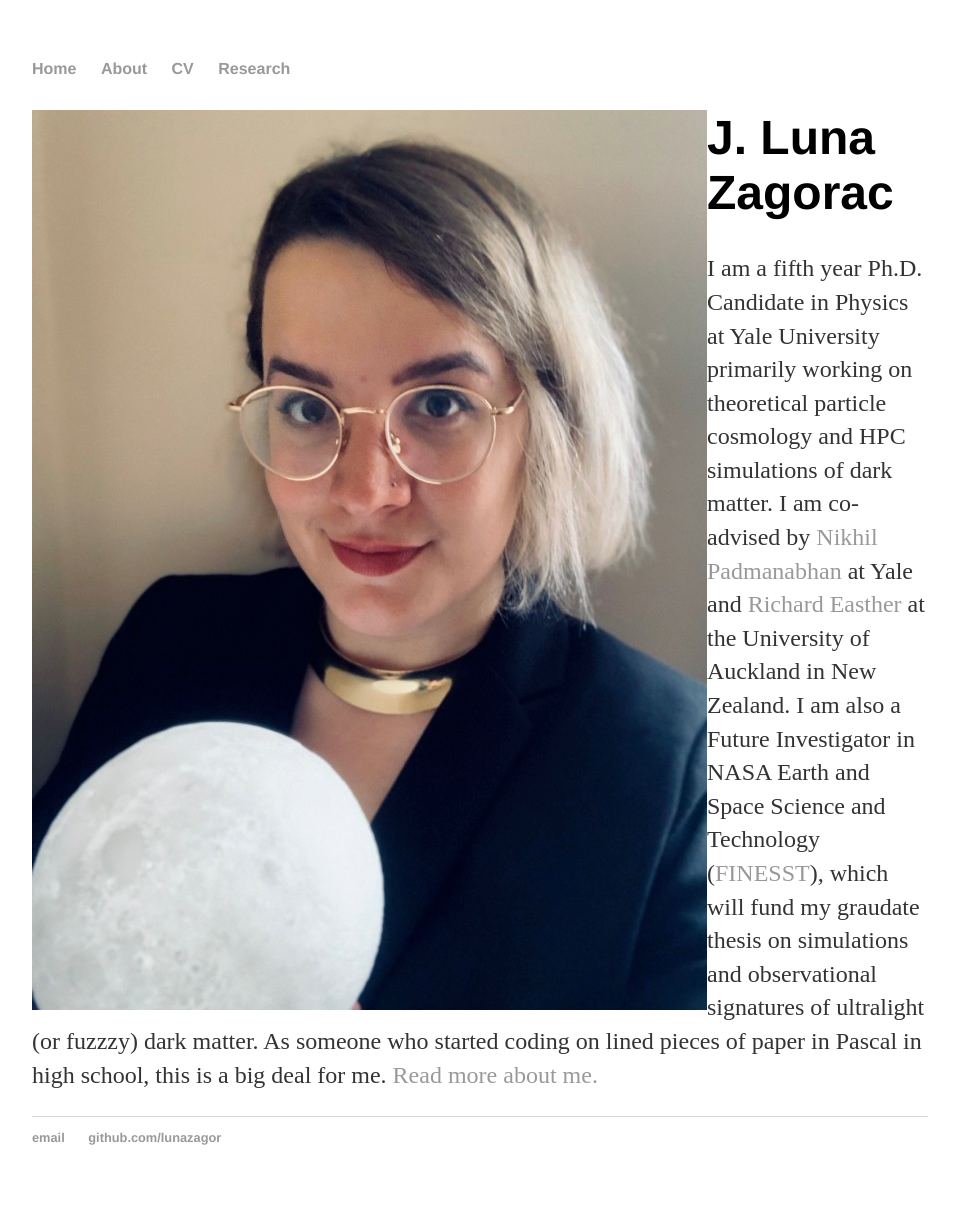
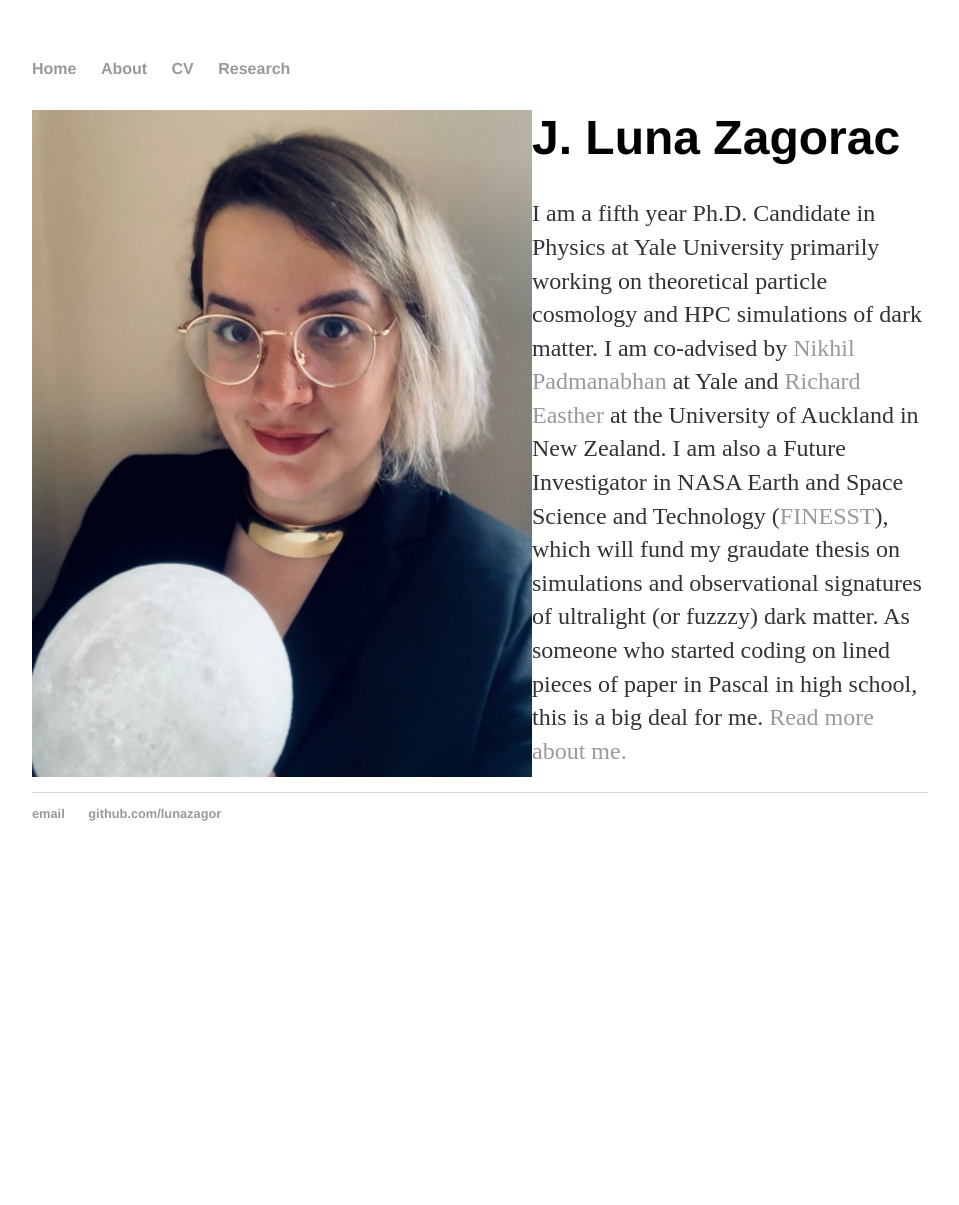
Before and after one commit to lunazagor/lunazagor.github.io, a Jekyll site: the page built from index.html, in a window 1280 px wide. Shown: the whole page, without its empty margins (160-1119 px from the left). Built offline with Jekyll 4.4.1, drawn with Linux system fonts in a browser that asks for light colours; after the commit the page ends 900 px from its top, so only the background shows below that.

Commit message:
Update index.html

```diff
--- a/index.html
+++ b/index.html
@@ -3,7 +3,7 @@
 title: J. Luna Zagorac
 ---
 
-<img src="portrait.png", align = "left">
+<img src="portrait.png", align = "left", hspace=”50”, vspace=”50”, width="500">
 
 
 
```
